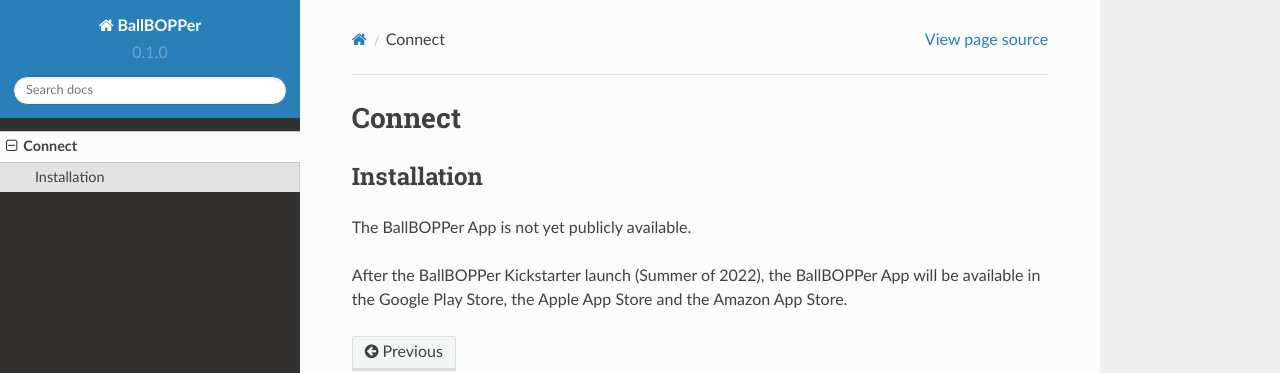
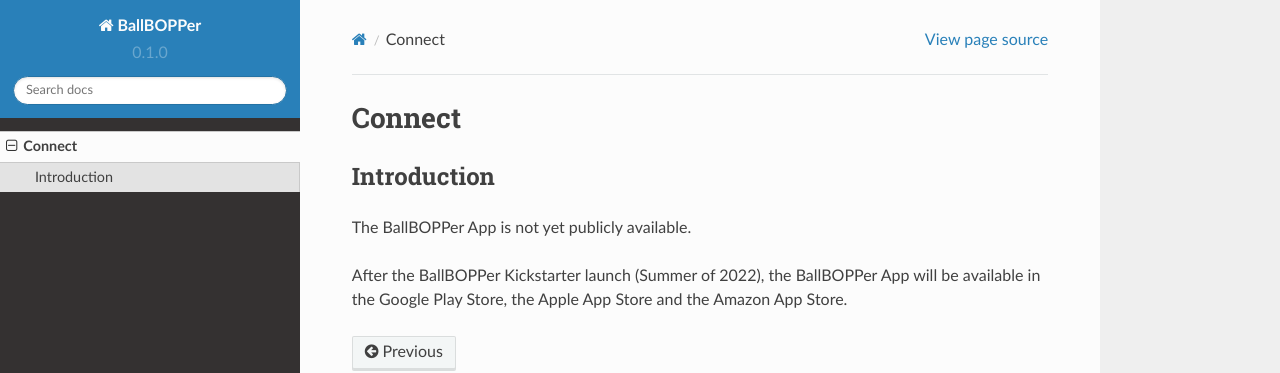
Before and after one commit to mtyeager/BBDocs, a Sphinx documentation site: the page built from docs/source/connect.rst, in a window 1280 px wide. Shown: the top 373 px of the page. Built offline with Sphinx 7.4.7 and the Read the Docs theme 2.0.0, drawn with Linux system fonts in a browser that asks for light colours; pages that are not in the unit, such as notebooks, are missing from menus.

Commit message:
Update connect.rst

```diff
--- a/docs/source/connect.rst
+++ b/docs/source/connect.rst
@@ -1,9 +1,9 @@
 Connect
 =====
 
-.. _installation:
+.. introduction:
 
-Installation
+Introduction
 ------------
 
 The BallBOPPer App is not yet publicly available.
```
